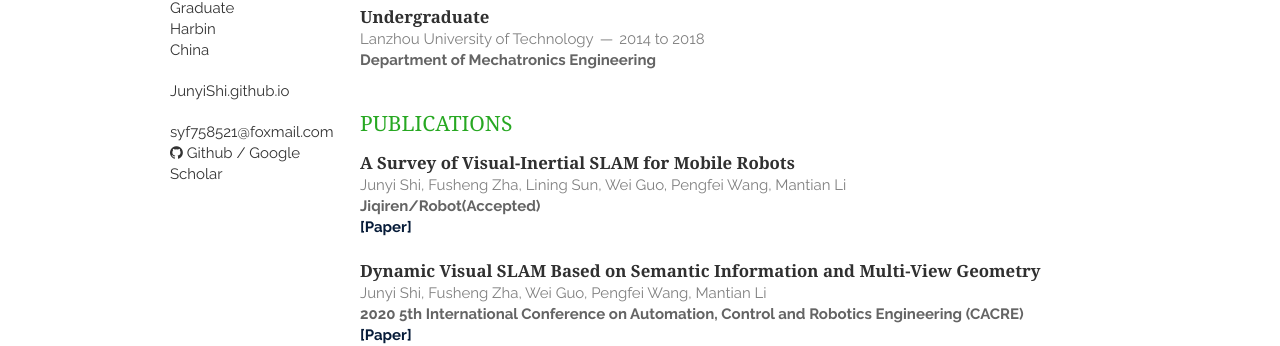
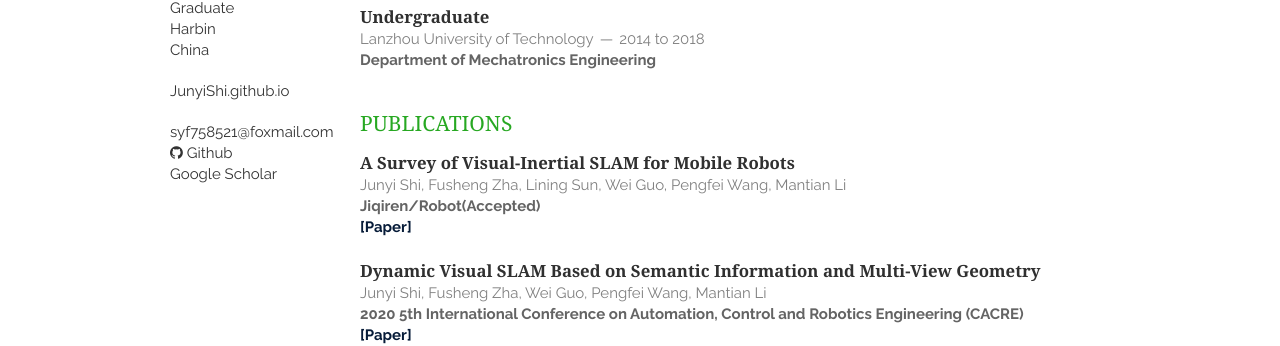
Before and after one commit to JunYiShih/JunYiShih.github.io, a Jekyll site: the page built from index.html, in a window 1280 px wide. Shown: the part 299-645 px from the top of the page. Built offline with Jekyll 4.4.1, drawn with Linux system fonts in a browser that asks for light colours; nearby versions of some CDN libraries; the list of posts is cut into pages by our own code; a style sheet for code colours, icons or effects is not loaded; some of the changed text lies outside the part shown.

Commit message:
Update information

```diff
--- a/_config.yml
+++ b/_config.yml
@@ -14,8 +14,8 @@
 # jekyller.github.io - all contents run on /vitae/
 # for a normal use at the base of the server change it to "/"
 baseurl: "/"
-title: Junyi Shi's Website
-name: Junyi Shi  施俊屹
+title: Junyi Shi's Personal Page
+name: Junyi Shi <br>施俊屹
 email: syf758521@foxmail.com
 email_full: mailto:syf758521@foxmail.com
 website: JunyiShi.github.io
--- a/_layouts/layout.html
+++ b/_layouts/layout.html
@@ -44,8 +44,8 @@
         </p>
         <p>
             <a href="{{ site.email_full }}">{{ site.email }}</a><br/>
-            <a href="https://github.com/{{ site.github }}"><i class="fa fa-github"></i> Github</a> /
-            <a href="https://scholar.google.com/citations?user=9YU4vA4AAAAJ&hl=en"><i class="ai ai-google-scholar-square ai-3x"></i>Google Scholar</a>
+            <a href="https://github.com/{{ site.github }}"><i class="fa fa-github"></i> Github</a><br>
+            <a href="https://scholar.google.com/citations?user=9YU4vA4AAAAJ&hl=en"><i class="ai ai-google-scholar-square ai-1x"></i>Google Scholar</a>
         </p>
     </header>
     <div class="thirteen columns clearfix">
```
